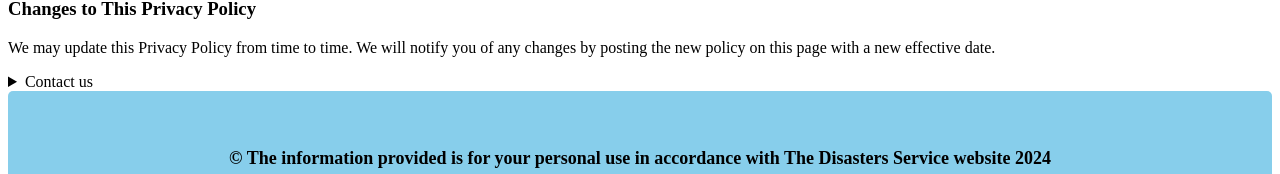
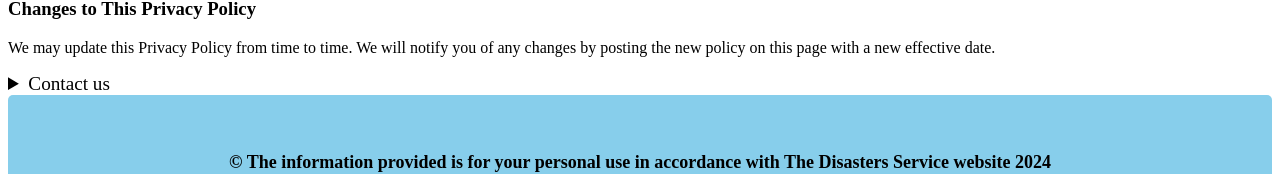
Before and after one commit to BIT-Studio-3/group-project-25-1-scade, a SvelteKit app in the folder disaster/disaster/: page /privacy in a window 1280 px wide. Shown: the part 903-1077 px from the top of the page. Built offline with nearby package versions, Linux system fonts and the light colour scheme.

Commit message:
mouse pointer on contact us

```diff
--- a/disaster/disaster/src/routes/privacy/+page.svelte
+++ b/disaster/disaster/src/routes/privacy/+page.svelte
@@ -75,7 +75,6 @@
                 We may update this Privacy Policy from time to time. We will notify you of any changes by posting the new policy on this page with a new effective date.
            </p>
         </article>
-
 </article>
 
 <details>
@@ -92,6 +91,15 @@
 
 <style>
 
+    .contact{
+      font-size: larger;
+      cursor: pointer;
+    }
+    #date{
+
+    }
+
+
 
 
 </style>
```
